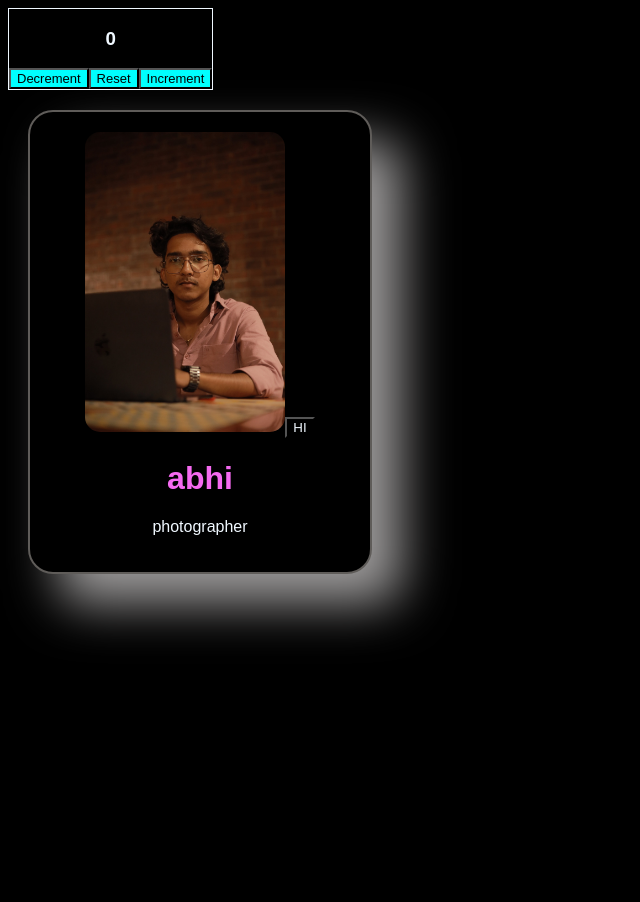
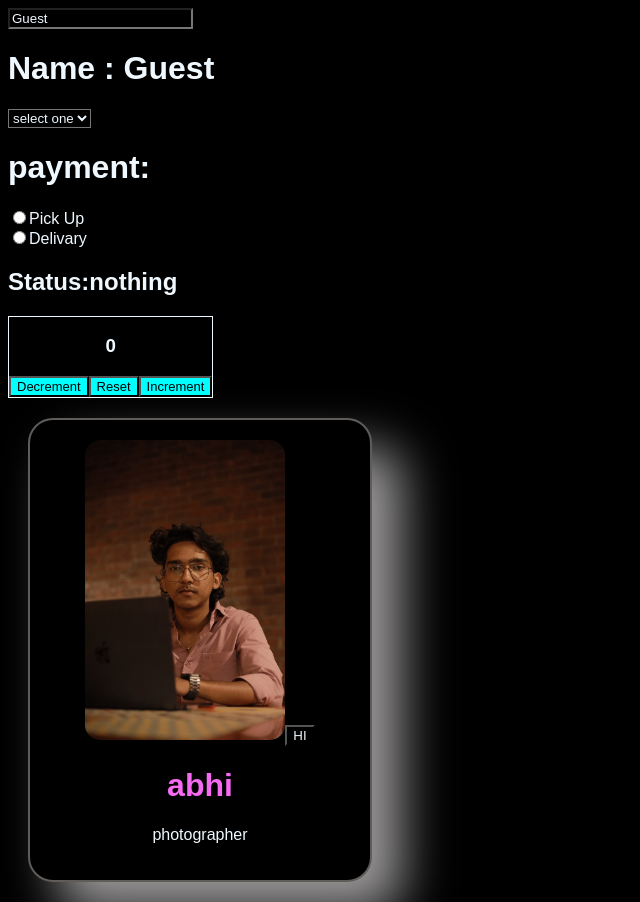
Before and after one commit to Abhinand-K-spec/React-learning-1, a React (Vite) app: page / in a window 1280 px wide. Shown: the whole page, without its empty margins (0-640 px from the left). Before the commit the page ends 800 px from the top, so only its background shows below. Built offline with nearby package versions, Linux system fonts and the light colour scheme.

Commit message:
onChange

```diff
--- a/src/App.jsx
+++ b/src/App.jsx
@@ -1,11 +1,13 @@
 import Card from './card'
 import profilePic from './assets/profilePic.jpeg';
-import Counter from './counter'
+import Counter from './counter';
+import Input from './onchange';
 
 
 function App() {
   return(
       <>
+        <Input/>
         <Counter/>
         <Card profilePic={profilePic} name="abhi" bio="photographer"/>
       </>
--- /dev/null
+++ b/src/onchange.jsx
@@ -0,0 +1,48 @@
+import React,{useState} from 'react';
+
+function input(){
+
+
+    const [name,setName] = useState('Guest');
+    const [payment, setPayment] = useState('');
+    const [shipping, setShipping] = useState('nothing');
+
+    function updatePayment(event){
+        setPayment(event.target.value);
+    }
+
+    function updateName(e){
+        setName(e.target.value)
+    }
+
+    function updateRadio(event){
+        setShipping(event.target.value);
+    }
+
+    return(
+        <div>
+            <input type="text" value={name} onChange={updateName}/>
+            <h1>Name : {name}</h1>
+
+            <select value={payment} onChange={updatePayment} id="">
+                <option value="select one">select one</option>
+                <option value="UPI">UPI</option>
+                <option value="Card">CARD</option>
+            </select>
+            <h1>payment:{payment}</h1>
+
+
+            <label htmlFor="">
+                <input type='radio' value="pick-up"  checked={shipping==="pick-up"} onChange={updateRadio}/>
+                Pick Up</label><br />
+            <label htmlFor="">
+            <input type='radio' value="dlv"  checked={shipping==="dlv"} onChange={updateRadio}/>
+                Delivary</label>
+
+                <h2>Status:{shipping}</h2>
+        </div>
+    );
+}
+
+
+export default input;
```
